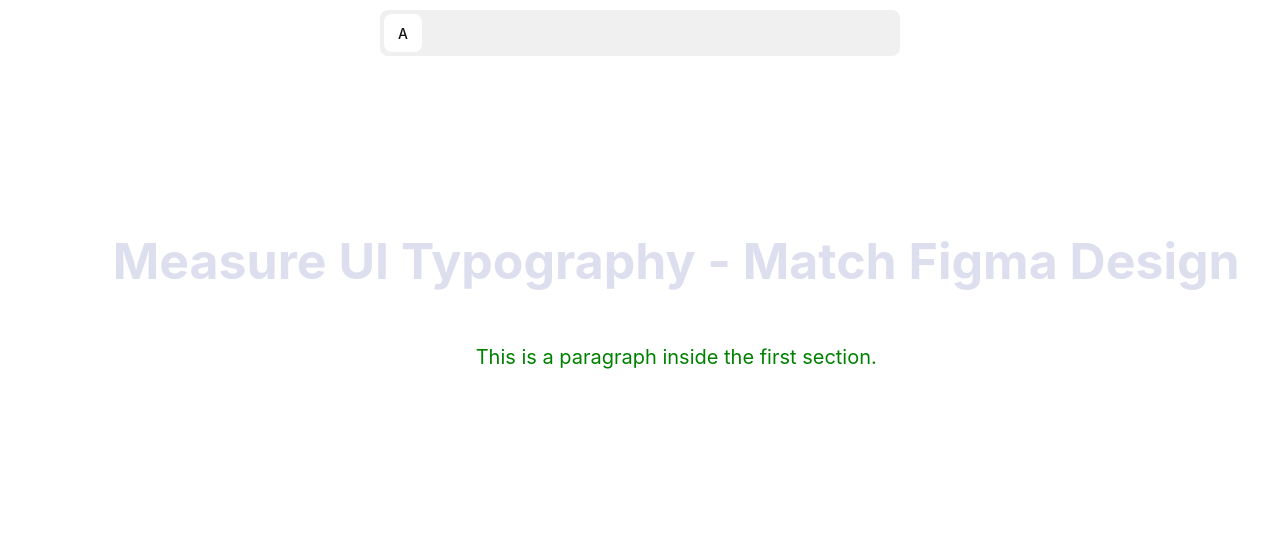
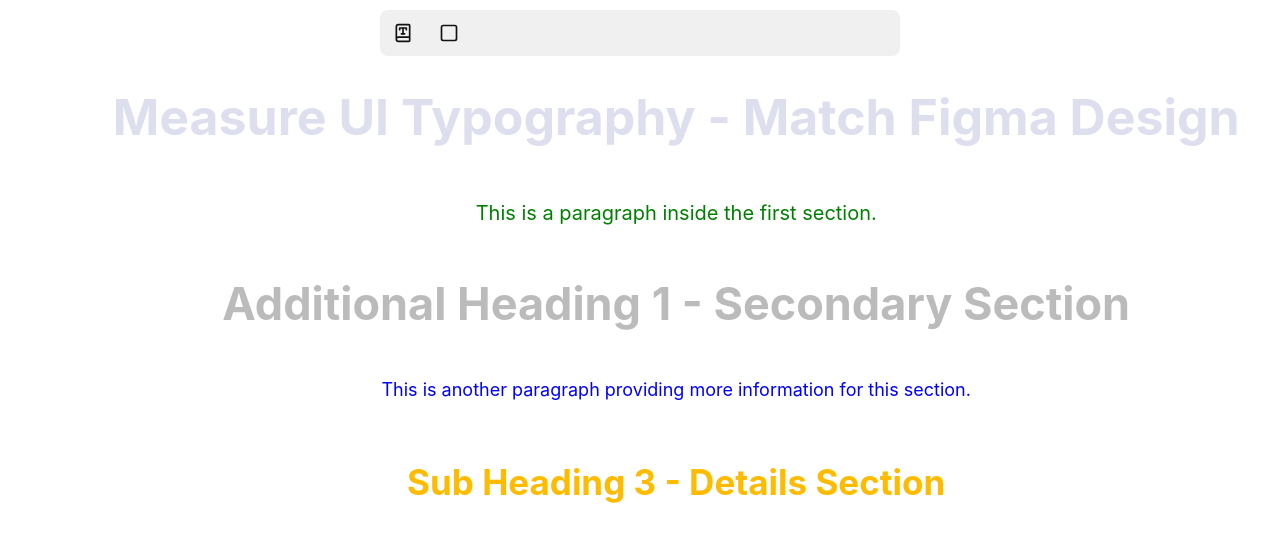
Before and after one commit to rkoleci/measure-ui, a React (Vite) app: page / in a window 1280 px wide. Shown: the top 542 px of the page. Built offline with nearby package versions, Linux system fonts and the light colour scheme.

Commit message:
rgb to hex, div menu item

```diff
--- a/package.json
+++ b/package.json
@@ -10,6 +10,7 @@
     "preview": "vite preview"
   },
   "dependencies": {
+    "lucide-react": "^0.446.0",
     "react": "^18.3.1",
     "react-dom": "^18.3.1",
     "uuid": "^10.0.0",
--- a/src/App.tsx
+++ b/src/App.tsx
@@ -2,15 +2,56 @@
 
 export default function App() {
   return (
-   <>
-   <Driver />
-   <div style={{ width: '100%', display: 'flex', flexDirection: 'column', alignItems: 'center', justifyContent: 'flex-start', paddingLeft: '10%', paddingRight: '10%',  marginTop: -200, }}>
-     <h1 id='h1' style={{ fontSize: '50px', color: '#DDDEEE' }}>Measure UI Typography - Match Figma Design</h1>
-        <p id='p1' style={{ fontSize: '20px', color: 'green', textAlign: 'center', width: 'fit-content'  }}>
+    <>
+      <Driver />
+      <div
+        style={{
+          width: '100%',
+          display: 'flex',
+          flexDirection: 'column',
+          alignItems: 'center',
+          justifyContent: 'flex-start',
+          paddingLeft: '10%',
+          paddingRight: '10%',
+          marginTop: -200,
+        }}
+      >
+        <h1 id="h1" style={{ fontSize: '50px', color: '#DDDEEE' }}>
+          Measure UI Typography - Match Figma Design
+        </h1>
+        <p
+          id="p1"
+          style={{
+            fontSize: '20px',
+            color: 'green',
+            textAlign: 'center',
+            width: 'fit-content',
+          }}
+        >
           This is a paragraph inside the first section.
         </p>
 
-    </div>
-   </>
+        <h1 id="h2" style={{ fontSize: '45px', color: '#BBBBBB' }}>
+          Additional Heading 1 - Secondary Section
+        </h1>
+        <p
+          id="p2"
+          style={{
+            fontSize: '18px',
+            color: 'blue',
+            textAlign: 'center',
+            width: 'fit-content',
+          }}
+        >
+          This is another paragraph providing more information for this section.
+        </p>
+
+        <h3 id="h3" style={{ fontSize: '35px', color: '#FFBB00' }}>
+          Sub Heading 3 - Details Section
+        </h3>
+
+
+      </div>
+    </>
   );
 }
--- a/src/Driver.tsx
+++ b/src/Driver.tsx
@@ -12,7 +12,7 @@
   const id = createId()
   container.id = id
   setTypographyIds(id)
-  container.textContent = `${typographyStyle.fontSize}\n${typographyStyle.fontWeight}\n${typographyStyle.lineHeight}`;
+  container.textContent = `${typographyStyle.fontSize}\n${typographyStyle.fontWeight}\n${typographyStyle.lineHeight}\n${rgbToHex(typographyStyle.color)}`;
   container.style.position = 'absolute';
   container.style.left = `${boundingRect.left - 55}px`; // Adjust the value as needed
   container.style.top = `${boundingRect.top}px`;
@@ -22,12 +22,11 @@
   container.style.borderRadius = '4px';
   container.style.whiteSpace = 'pre-wrap'; // Changed to pre-wrap to preserve line breaks
   container.style.textAlign = 'center'
-  container.style.height = '50px'
+  container.style.height = '60px'
   container.style.width = '50px'
   container.style.padding = '0px'
 
   document.body.appendChild(container);
-
 
 }
 
@@ -67,8 +66,6 @@
 
   const boundingRect = element.getBoundingClientRect();
   const computedStyle = window.getComputedStyle(element);
-  console.log(element, computedStyle.fontSize);
-  console.log(boundingRect);
 
   const lineHeight = Number(pxToNum(computedStyle.lineHeight));
 
@@ -114,7 +111,7 @@
 
   useEffect(() => {
     if (typography) {
-      const listIds = [...getElementsIds('p'), ...getElementsIds('h1')]
+      const listIds = [...getElementsIds('p'), ...getElementsIds('h1'),...getElementsIds('h2'),...getElementsIds('h3')]
         .filter(id => !id.includes('measure'))
 
     listIds.forEach((id) => measureTypography(id, setTypographyIds));
@@ -148,3 +145,28 @@
 const createId = () => {
   return uuidv4();
 };
+
+function rgbToHex(rgb: string): string {
+  // Extract the RGB values using a regular expression
+  const result: RegExpMatchArray | null = rgb.match(/\d+/g);
+
+  if (!result) {
+    throw new Error('Invalid RGB color format');
+  }
+
+  // Convert each RGB value to its hexadecimal equivalent
+  const hex = result
+    .map((value: string) => {
+      const hexValue = parseInt(value).toString(16);
+      // Ensure two digits by padding with '0' if necessary
+      return hexValue.length === 1 ? '0' + hexValue : hexValue;
+    })
+    .join('');
+
+  // Return the hex color code with a leading '#'
+  return `#${hex.toUpperCase()}`;
+}
+
+// Example usage
+const hexColor = rgbToHex('rgb(250,128,114)');
+console.log(hexColor);
--- a/src/components/MenuBar.tsx
+++ b/src/components/MenuBar.tsx
@@ -1,20 +1,25 @@
+import { BookType, Square } from "lucide-react"
 import { useMeasure } from "../store"
 
 export default function MenuBar() {
-    const { typography, setTypography } = useMeasure()
+    const { typography, setTypography, div, setDiv } = useMeasure()
 
     const onTChange = () => {
         setTypography()
     }
 
-
+    const onDivChange = () => {
+        setDiv()
+    }
 
     return (
-            <div style={{ position: 'fixed', top: 10, left: 0, right: 0, margin: 'auto', display: 'flex', justifyContent: 'space-between', alignItems: 'center', width: '40%', padding: '4px', borderRadius: '8px', backgroundColor: '#f0f0f0' }}>
-                <div onClick={onTChange} style={{ width: '30px', height: '30px', padding: 4, border: 'none', borderRadius: '8px', display: 'flex', justifyContent: 'center', alignItems: 'center', backgroundColor: typography ? '#e0dfff' : 'white', cursor: 'pointer', transition: 'background-color 0.3s ease' }}>
-                    <p id='measure-a' style={{ margin: 0, textAlign: 'center', fontSize: 14, fontWeight:'500', color: '#121212' }}>A</p>
+            <div style={{ position: 'fixed', top: 10, left: 0, right: 0, margin: 'auto', display: 'flex', gap: '8px', justifyContent: 'flex-start', alignItems: 'center', width: '40%', padding: '4px', borderRadius: '8px', backgroundColor: '#f0f0f0' }}>
+                <div onClick={onTChange} style={{ width: '30px', height: '30px', padding: 4, border: 'none', borderRadius: '8px', display: 'flex', justifyContent: 'center', alignItems: 'center', backgroundColor: typography ? '#e0dfff' : '#f0f0f0', cursor: 'pointer', transition: 'background-color 0.3s ease' }}>
+                <BookType size={20} color='#121212' id="measure-a" />
                 </div>
-
+                <div onClick={onDivChange} style={{ width: '30px', height: '30px', padding: 4, border: 'none', borderRadius: '8px', display: 'flex', justifyContent: 'center', alignItems: 'center', backgroundColor: div ? '#e0dfff' : '#f0f0f0', cursor: 'pointer', transition: 'background-color 0.3s ease' }}>
+                <Square  size={20} color='#121212' id="measure-div"  />
+                </div>
             </div>
     )
 
--- a/src/store.ts
+++ b/src/store.ts
@@ -5,6 +5,11 @@
     setTypography: () => void;
     typographyIds: Array<string>;
     setTypographyIds: (id: string) => void;
+
+    div: boolean;
+    setDiv: () => void;
+    divIds: Array<string>;
+    setDivIds: (id: string) => void;
 }
 
 export const useMeasure = create<Measure>((set) => ({
@@ -19,5 +24,18 @@
         set((state) => ({
             typographyIds: [...state.typographyIds, id]
         }))
+    },
+
+    div: false,
+    setDiv: () => {
+        set((state) => ({
+            div: !state.div
+        }))
+    },
+    divIds: [],
+    setDivIds: (id: string) => {
+        set((state) => ({
+            divIds: [...state.divIds, id]
+        }))
     }
 }))
```
Also changed, not shown: 1 other file (tests, documents, lock files or other folders).
